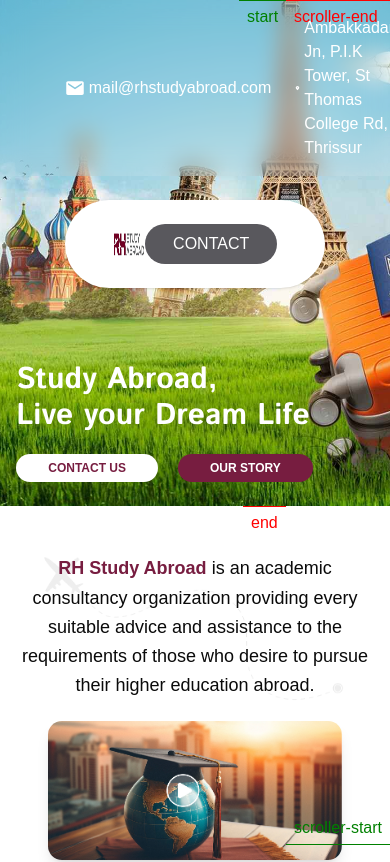
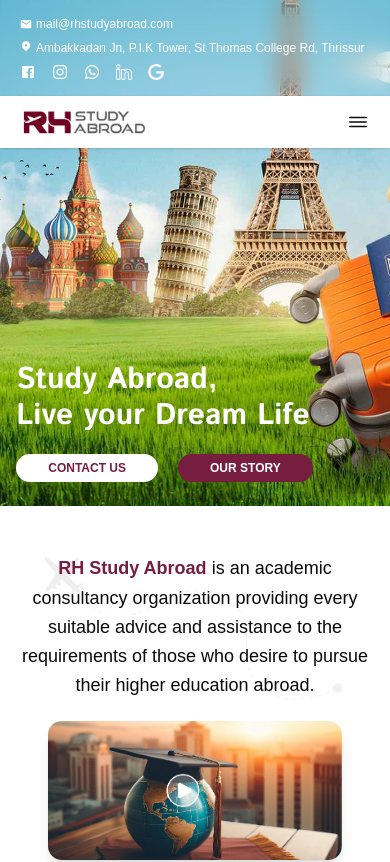
Before and after one commit to SaifuMak/rh-study-abroad, a Next.js app: page / in a window 390 px wide. Shown: the top 862 px of the page. Built offline with nearby package versions, Linux system fonts and the light colour scheme; a web font is replaced by a local one.

Commit message:
navbar and top strip

```diff
--- a/src/app/components/MainHeader.jsx
+++ b/src/app/components/MainHeader.jsx
@@ -1,6 +1,13 @@
 'use client'
 
 import Link from "next/link"
+import { useEffect, useRef, useState } from "react"
+import { IoIosMenu, IoIosClose } from "react-icons/io"
+
+export default function MainHeader() {
+  const navRef = useRef(null)
+  const lastScrollY = useRef(0)
+  const [isMenuOpen, setIsMenuOpen] = useState(false)
 
   const MENU_ITEMS = [
     { label: "HOME", href: "#" },
@@ -9,25 +16,48 @@
     { label: "STUDENT SERVICES", href: "#" },
   ]
 
-export default function MainHeader() {
+  /* hide / show navbar on scroll */
+  useEffect(() => {
+    const handleScroll = () => {
+      const current = window.scrollY
+      if (current > lastScrollY.current + 15) {
+        navRef.current.style.opacity = "0"
+      } else if (lastScrollY.current > current + 15) {
+        navRef.current.style.opacity = "1"
+      }
+      lastScrollY.current = current
+    }
+
+    window.addEventListener("scroll", handleScroll)
+    return () => window.removeEventListener("scroll", handleScroll)
+  }, [])
+
+  /* lock body scroll when menu is open */
+  useEffect(() => {
+    document.body.style.overflow = isMenuOpen ? "hidden" : "auto"
+  }, [isMenuOpen])
+
   return (
-        <header className="w-full py-6">
-            <div className="max-w-9/12 mx-auto px-4">
-
-                <div className="bg-white rounded-full px-12 py-6 flex items-center justify-between shadow">
+    <>
+      <header className="w-full lg:py-3 xl:py-6 z-50 relative">
+        <div ref={navRef} className="xl:max-w-9/12 lg:max-w-10/12 mx-auto lg:px-4">
+          <div className="bg-white lg:rounded-full px-5 lg:px-12 py-3 lg:py-5 flex items-center justify-between shadow">
 
             {/* Logo */}
-                    <div className="flex items-center gap-3">
-                        <img src="/images/header-logo.jpg" alt="RH Study Abroad" className="xl:h-12 lg:h-10 h-7" />
-                    </div>
+            <img
+              src="/images/header-logo.jpg"
+              alt="RH Study Abroad"
+              className="xl:h-12 lg:h-8 h-7"
+            />
 
-                    {/* Menu */}
+            {/* Desktop Menu */}
             <nav className="hidden md:flex gap-10">
               {MENU_ITEMS.map((item, i) => (
                 <Link
                   key={i}
                   href={item.href}
-                                className={` font-medium ${item.label === "HOME"
+                  className={`font-medium ${
+                    item.label === "HOME"
                       ? "text-[#7A0026]"
                       : "text-gray-800 hover:text-[#7A0026]"
                   }`}
@@ -37,16 +67,71 @@
               ))}
             </nav>
 
-                    {/* Contact */}
+            {/* Desktop Contact */}
             <Link
               href="#"
-                        className="bg-[#59585D] text-white font-light px-7 py-2 rounded-full hover:bg-gray-600 transition"
+              className="bg-[#59585D] hidden md:flex text-white font-light px-7 py-2 rounded-full"
             >
               CONTACT
             </Link>
 
+            {/* Mobile Menu Button */}
+            <button
+              onClick={() => setIsMenuOpen(true)}
+              className="md:hidden text-2xl"
+            >
+              <IoIosMenu />
+            </button>
           </div>
         </div>
       </header>
+
+      {/* FULL SCREEN MOBILE MENU */}
+      <div
+        className={`
+          fixed inset-0 bg-white z-[999]
+          transform transition-transform duration-700
+          ${isMenuOpen ? "translate-y-0 " : "-translate-y-full"}
+          md:hidden
+        `}
+      >
+        {/* Top bar */}
+        <div className="flex items-center justify-between px-6 py-4 border-b">
+          <img
+            src="/images/header-logo.jpg"
+            alt="RH Study Abroad"
+            className="h-8"
+          />
+          <button
+            onClick={() => setIsMenuOpen(false)}
+            className="text-3xl"
+          >
+            <IoIosClose />
+          </button>
+        </div>
+
+        {/* Menu items */}
+        <nav className="flex flex-col  px-8 mt-10  h-full gap-8  font-medium">
+          {MENU_ITEMS.map((item, i) => (
+            <Link
+              key={i}
+              href={item.href}
+              onClick={() => setIsMenuOpen(false)}
+              className="text-gray-800 hover:text-[#7A0026]"
+            >
+              {item.label}
+            </Link>
+          ))}
+
+          <Link
+            href="#"
+            onClick={() => setIsMenuOpen(false)}
+            className=" px-8 w-fit py-2 flex-center bg-[#59585D] text-white rounded-xl"
+          >
+            CONTACT
+          </Link>
+        </nav>
+      </div>
+    </>
   )
 }
--- a/src/app/components/TopBar.jsx
+++ b/src/app/components/TopBar.jsx
@@ -34,7 +34,6 @@
           trigger: "#banner",
           start: "top bottom",
           toggleActions: "play reverse play reverse",
-          markers: true,
         },
       })
     })
@@ -46,26 +45,25 @@
   return (
     <div
       ref={barRef}
-      className="w-full text-white font-light backdrop-blur-md transition-colors"
+      className="w-full text-white font-light backdrop-blur-md transition-colors z-999 max-sm:text-xs max-xl:text-sm"
     >
-      <div className="max-w-9/12 mx-auto px-4 py-4 flex justify-between items-center">
+      <div className="xl:max-w-9/12 lg:max-w-10/12 max-lg:px-5 mx-auto px-4 py-4 flex max-md:flex-col justify-between  md:items-center">
 
         {/* Left */}
-        <div className="flex items-center gap-6">
+        <div className="flex max-md:flex-col  justify-between md:items-center gap-2 md:gap-6">
           <span className="flex items-center">
-            <IoMdMail className="mr-1 text-xl" />
+            <IoMdMail className="mr-1 md:text-xl " />
             mail@rhstudyabroad.com
           </span>
 
-          <span className="flex items-center">
-            <HiLocationMarker className="mr-1 text-xl" />
+          <span className="flex md:items-center">
+            <HiLocationMarker className="mr-1 md:text-xl" />
             Ambakkadan Jn, P.I.K Tower, St Thomas College Rd, Thrissur
           </span>
         </div>
 
-
         {/* Right */}
-        <div className="flex items-center text-xl gap-4">
+        <div className="flex md:items-center text-base md:text-xl max-md:mt-2  gap-4">
           <Link href="#"><IoLogoFacebook /></Link>
           <Link href="#"><FaInstagram /></Link>
           <Link href="#"><FaWhatsapp /></Link>
```
Lines whose indentation alone changed are shown as unchanged.
